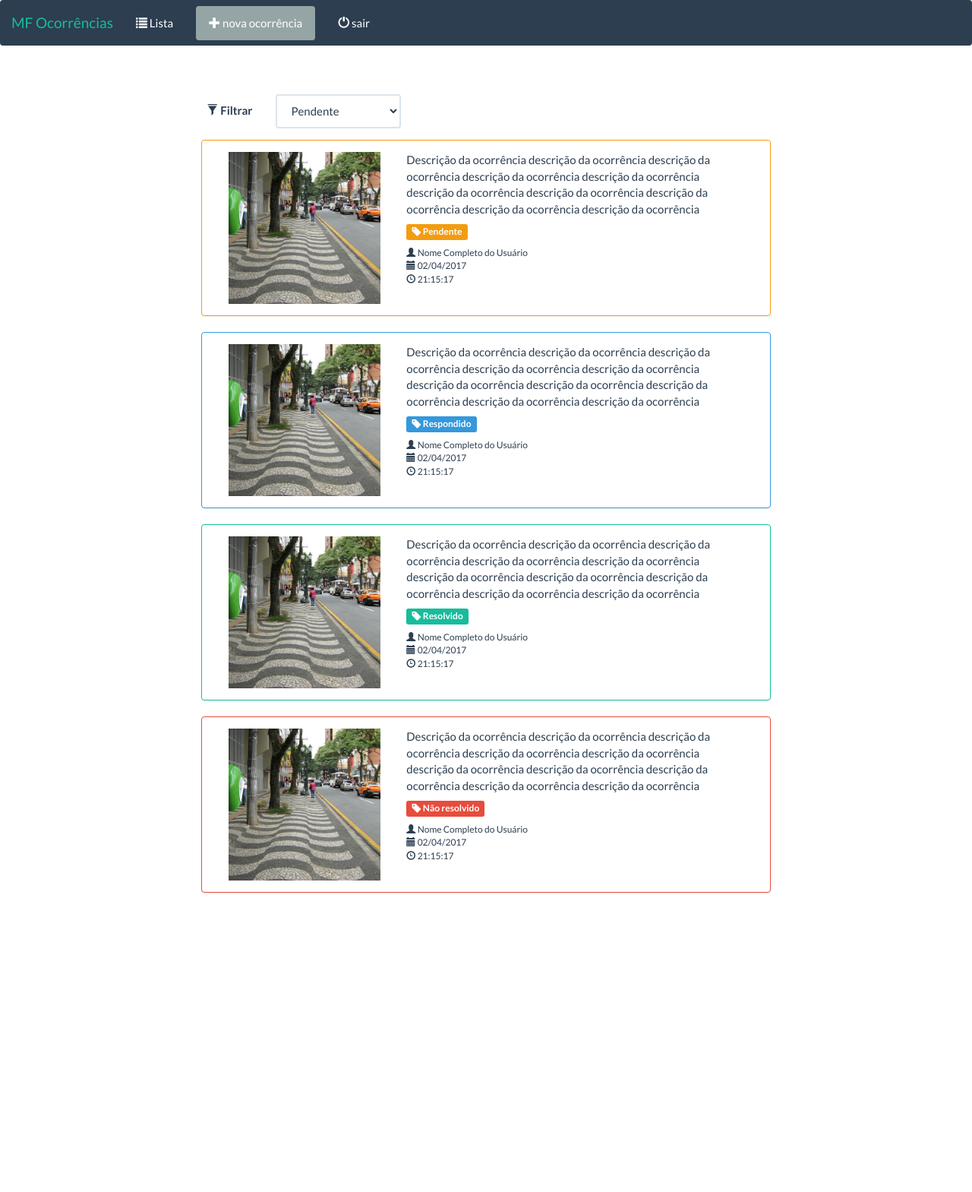
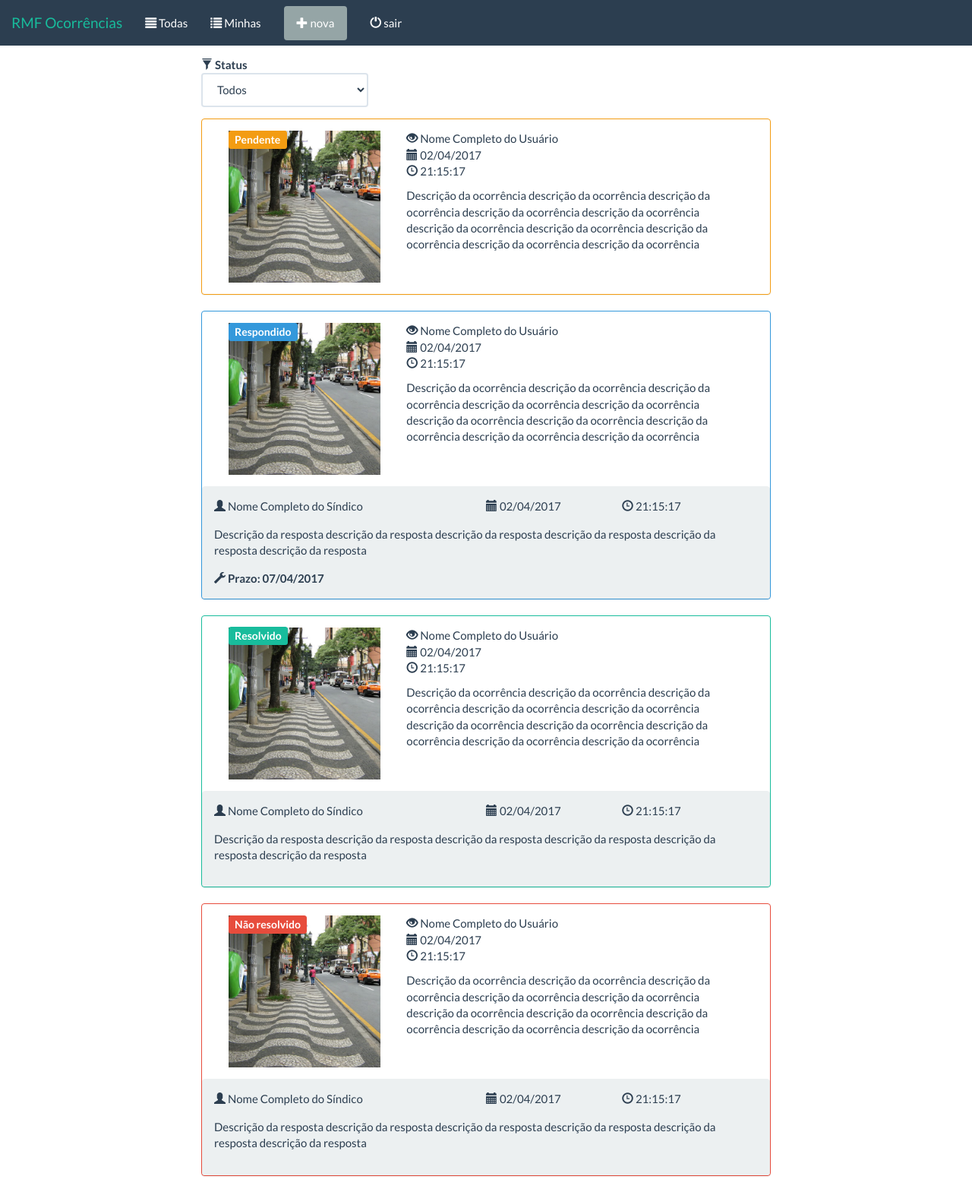
Before and after one commit to brunohpmarques/rmfocorrencias, a PHP site: page / in a window 1280 px wide. Shown: the whole page at 76% size. Before the commit the page ends 1175 px from the top, so only its background shows below. Run offline with PHP 8.4, Linux system fonts and the light colour scheme.

Commit message:
Reestruturação do layout; Modals;

```diff
--- a/assets/css/app.css
+++ b/assets/css/app.css
@@ -1,3 +1,12 @@
+@media (max-width: 1125px){
+	.img-ocorrencia{
+		margin-bottom: 10px !important;
+	}
+	.container{
+		margin-top: 75px !important;
+	}
+}
+
 body{
 	background-color: #ffffff;
 }
@@ -20,9 +29,50 @@ body{
 }
 
 .label{
-	font-size: 12px;
+	font-size: 14px;
 }
 
-.panel-desc{
-	font-size: 12px;
+.panel{
+	cursor: pointer;
 }
+
+.panel-warning:hover{
+	background-color: #FEF4E7;
+}
+
+.panel-info:hover{
+	background-color: #E7F1FE;
+}
+
+.panel-success:hover{
+	background-color: #E7FEE8;
+}
+
+.panel-danger:hover{
+	background-color: #FEE7E7;
+}
+
+.panel-resp{
+	float: left;
+	margin: 15px -30px -15px -30px;
+	background-color: #ecf0f1;
+}
+
+.panel-resp-desc{
+	margin-top: 15px;
+	margin-bottom: 15px;
+}
+
+.panel-resp-info, .panel-resp-desc{
+	padding: 0px;
+}
+
+#modal-img, .modal-dialog{
+	max-width: 100%;
+	max-height: 100%;
+}
+
+.modal-backdrop.in {
+    opacity: 0.8;
+    filter: alpha(opacity=50);
+}
--- /dev/null
+++ b/assets/js/app.js
@@ -0,0 +1,19 @@
+var ocrModal = null;
+
+$(document).ready(function(){
+	ocrModal = $('#myModal');
+
+	$('.showModal').on('click', function(){
+		var modalStatus = $(ocrModal.find('#modal-status')[0]);
+		var currentStatus = $($(this).find('.label')[0]).clone();
+		var modalImg = $(ocrModal.find('#modal-img')[0]);
+		var currentImg = $($(this).find('.img-ocorrencia')[0]).clone();
+
+		modalStatus.html(currentStatus);
+		modalImg.attr('src', $(currentImg).css('background-image')
+			.replace('url(','').replace(')','').replace(/\"/gi, ""));
+
+		ocrModal.show();
+	});
+
+});
--- a/head.php
+++ b/head.php
@@ -7,3 +7,4 @@
 
 <script src="assets/js/jquery-3.2.0.min.js"></script>
 <script src="assets/js/bootstrap.min.js"></script>
+<script src="assets/js/app.js"></script>
--- a/header.php
+++ b/header.php
@@ -5,7 +5,7 @@ if(isset($_GET['pg'])){
 }
 ?>
 <header>
-	<nav class="navbar navbar-default">
+	<nav class="navbar navbar-default navbar-fixed-top">
 	  <div class="container-fluid">
 	    <div class="navbar-header">
 	      <button type="button" class="navbar-toggle collapsed" data-toggle="collapse" data-target="#bs-example-navbar-collapse-1">
@@ -14,16 +14,17 @@ if(isset($_GET['pg'])){
 	        <span class="icon-bar"></span>
 	        <span class="icon-bar"></span>
 	      </button>
-	      <span class="navbar-brand">MF Ocorrências</span>
+	      <span class="navbar-brand">RMF Ocorrências</span>
 	    </div>
 
 	    <div class="collapse navbar-collapse" id="bs-example-navbar-collapse-1">
 	      <ul class="nav navbar-nav">
-	        <li <? if(isset($pg) && $pg==0){ ?>class="active"<? } ?>><a href="index.php"><span class="glyphicon glyphicon-list" aria-hidden="true"></span> Lista</a></li>
+	        <li <? if(isset($pg) && $pg==0){ ?>class="active"<? } ?>><a href="index.php?ocr=all"><span class="glyphicon glyphicon-align-justify" aria-hidden="true"></span> Todas</a></li>
+	        <li <? if(isset($pg) && $pg==1){ ?>class="active"<? } ?>><a href="index.php?ocr=my"><span class="glyphicon glyphicon-list" aria-hidden="true"></span> Minhas</a></li>
 	      </ul>
 
 	      <div class="navbar-form navbar-left">
-	        <a href="new.php" class="btn btn-default"><span class="glyphicon glyphicon-plus" aria-hidden="true"></span> nova ocorrência</a>
+	        <a href="new.php" class="btn btn-default"><span class="glyphicon glyphicon-plus" aria-hidden="true"></span> nova</a>
 	      </div>
 
 	      <ul class="nav navbar-nav navbar-left">
--- a/index.php
+++ b/index.php
@@ -10,19 +10,18 @@
 		<div class="container">
 
 			<div class="row">
-				<div class="col-sm-6 col-sm-offset-2">
+				<div class="col-md-8 col-md-offset-2">
 					<form class="form-horizontal">
   						<fieldset>
-							<div class="form-group">
-						      <label for="select" class="col-lg-2 control-label"><span class="glyphicon glyphicon-filter" aria-hidden="true"></span> Filtrar</label>
-						      <div class="col-lg-4">
+							<div class="form-group col-lg-4">
+						      <label for="select" class="control-label"><span class="glyphicon glyphicon-filter" aria-hidden="true"></span> Status</label>
 						        <select class="form-control" id="select">
-						          <option>Pendente</option>
-						          <option>Respondido</option>
-						          <option>Resolvido</option>
-						          <option>Não Resolvido</option>
+						          <option>Todos</option>
+						          <option>Pendentes</option>
+						          <option>Respondidos</option>
+						          <option>Resolvidos</option>
+						          <option>Não Resolvidos</option>
 						        </select>
-						      </div>
 						    </div>
 						</fieldset>
 					</form>
@@ -30,12 +29,21 @@
 			</div>
 
 			<div class="row">
-				<div class="col-sm-8 col-sm-offset-2">
+				<div class="col-md-8 col-md-offset-2">
 
-					<div class="panel panel-warning">
+					<div class="panel panel-warning showModal" data-toggle="modal" data-target="#myModal">
 					  <div class="panel-body">
 					  	<div class="col-lg-4">
-					  		<div class="img-ocorrencia" style="background-image: url(assets/img/rua.jpg)"></div>
+					  		<div class="img-ocorrencia" style="background-image: url(assets/img/rua.jpg)">
+					  			<p><span class="label label-warning">Pendente</span></p>
+					  		</div>
+					  	</div>
+					  	<div class="col-lg-4 panel-desc">
+							<p>
+							<span class="glyphicon glyphicon-eye-open" aria-hidden="true"></span> Nome Completo do Usuário<br/>
+							<span class="glyphicon glyphicon-calendar" aria-hidden="true"></span> 02/04/2017<br/>
+							<span class="glyphicon glyphicon-time" aria-hidden="true"></span> 21:15:17
+							</p>
 					  	</div>
 					  	<div class="col-lg-8">
 					  		<p>
@@ -43,21 +51,22 @@
 					  		descrição da ocorrência descrição da ocorrência
 					  		</p>
 					  	</div>
+					  </div>
+					</div>
+
+					<div class="panel panel-info showModal" data-toggle="modal" data-target="#myModal">
+					  <div class="panel-body">
+					  	<div class="col-lg-4">
+					  		<div class="img-ocorrencia" style="background-image: url(assets/img/rua.jpg)">
+					  			<p><span class="label label-info">Respondido</span></p>
+					  		</div>
+					  	</div>
 					  	<div class="col-lg-4 panel-desc">
-					  		<p><span class="label label-warning"><span class="glyphicon glyphicon-tag" aria-hidden="true"></span> Pendente</span></p>
 					  		<p>
-						  	<span class="glyphicon glyphicon-user" aria-hidden="true"></span> Nome Completo do Usuário<br/>
+						  	<span class="glyphicon glyphicon-eye-open" aria-hidden="true"></span> Nome Completo do Usuário<br/>
 						  	<span class="glyphicon glyphicon-calendar" aria-hidden="true"></span> 02/04/2017<br/>
 						  	<span class="glyphicon glyphicon-time" aria-hidden="true"></span> 21:15:17
 						  	</p>
-					  	</div>
-					  </div>
-					</div>
-
-					<div class="panel panel-info">
-					  <div class="panel-body">
-					  	<div class="col-lg-4">
-					  		<div class="img-ocorrencia" style="background-image: url(assets/img/rua.jpg)"></div>
 					  	</div>
 					  	<div class="col-lg-8">
 					  		<p>
@@ -65,21 +74,42 @@
 					  		descrição da ocorrência descrição da ocorrência
 					  		</p>
 					  	</div>
-					  	<div class="col-lg-4 panel-desc">
-					  		<p><span class="label label-info"><span class="glyphicon glyphicon-tag" aria-hidden="true"></span> Respondido</span></p>
-					  		<p>
-						  	<span class="glyphicon glyphicon-user" aria-hidden="true"></span> Nome Completo do Usuário<br/>
-						  	<span class="glyphicon glyphicon-calendar" aria-hidden="true"></span> 02/04/2017<br/>
-						  	<span class="glyphicon glyphicon-time" aria-hidden="true"></span> 21:15:17
-						  	</p>
+					  	<div class="col-lg-12">
+					  		<div class="panel panel-default panel-resp">
+					  			<div class="panel-body">
+					  				<div class="col-md-6 panel-resp-info">
+									  	<span class="glyphicon glyphicon-user" aria-hidden="true"></span> Nome Completo do Síndico
+					  				</div>
+					  				<div class="col-md-3 panel-resp-info">
+					  					<span class="glyphicon glyphicon-calendar" aria-hidden="true"></span> 02/04/2017
+					  				</div>
+					  				<div class="col-md-3 panel-resp-info">
+					  					<span class="glyphicon glyphicon-time" aria-hidden="true"></span> 21:15:17
+					  				</div>
+					  				<div class="col-md-12 panel-resp-desc">
+					  					Descrição da resposta descrição da resposta descrição da resposta descrição da resposta descrição da resposta descrição da resposta
+					  				</div>
+					  				<div class="col-lg-12 panel-resp-info"><span class="glyphicon glyphicon-wrench" aria-hidden="true"></span> <strong>Prazo: 07/04/2017</strong>
+					  				</div>
+					  			</div>
+					  		</div>
 					  	</div>
 					  </div>
 					</div>
 
-					<div class="panel panel-success">
+					<div class="panel panel-success showModal" data-toggle="modal" data-target="#myModal">
 					  <div class="panel-body">
 					  	<div class="col-lg-4">
-					  		<div class="img-ocorrencia" style="background-image: url(assets/img/rua.jpg)"></div>
+					  		<div class="img-ocorrencia" style="background-image: url(assets/img/rua.jpg)">
+					  			<p><span class="label label-success">Resolvido</span></p>
+					  		</div>
+					  	</div>
+					  	<div class="col-lg-4 panel-desc">
+					  		<p>
+						  	<span class="glyphicon glyphicon-eye-open" aria-hidden="true"></span> Nome Completo do Usuário<br/>
+						  	<span class="glyphicon glyphicon-calendar" aria-hidden="true"></span> 02/04/2017<br/>
+						  	<span class="glyphicon glyphicon-time" aria-hidden="true"></span> 21:15:17
+						  	</p>
 					  	</div>
 					  	<div class="col-lg-8">
 					  		<p>
@@ -87,21 +117,40 @@
 					  		descrição da ocorrência descrição da ocorrência
 					  		</p>
 					  	</div>
-					  	<div class="col-lg-4 panel-desc">
-					  		<p><span class="label label-success"><span class="glyphicon glyphicon-tag" aria-hidden="true"></span> Resolvido</span></p>
-					  		<p>
-						  	<span class="glyphicon glyphicon-user" aria-hidden="true"></span> Nome Completo do Usuário<br/>
-						  	<span class="glyphicon glyphicon-calendar" aria-hidden="true"></span> 02/04/2017<br/>
-						  	<span class="glyphicon glyphicon-time" aria-hidden="true"></span> 21:15:17
-						  	</p>
+					  	<div class="col-lg-12">
+					  		<div class="panel panel-default panel-resp">
+					  			<div class="panel-body">
+					  				<div class="col-md-6 panel-resp-info">
+									  	<span class="glyphicon glyphicon-user" aria-hidden="true"></span> Nome Completo do Síndico
+					  				</div>
+					  				<div class="col-md-3 panel-resp-info">
+					  					<span class="glyphicon glyphicon-calendar" aria-hidden="true"></span> 02/04/2017
+					  				</div>
+					  				<div class="col-md-3 panel-resp-info">
+					  					<span class="glyphicon glyphicon-time" aria-hidden="true"></span> 21:15:17
+					  				</div>
+					  				<div class="col-md-12 panel-resp-desc">
+					  					Descrição da resposta descrição da resposta descrição da resposta descrição da resposta descrição da resposta descrição da resposta
+					  				</div>
+					  			</div>
+					  		</div>
 					  	</div>
 					  </div>
 					</div>
 
-					<div class="panel panel-danger">
+					<div class="panel panel-danger showModal" data-toggle="modal" data-target="#myModal">
 					  <div class="panel-body">
 					  	<div class="col-lg-4">
-					  		<div class="img-ocorrencia" style="background-image: url(assets/img/rua.jpg)"></div>
+					  		<div class="img-ocorrencia" style="background-image: url(assets/img/rua.jpg)">
+					  			<p><span class="label label-danger">Não resolvido</span></p>
+					  		</div>
+					  	</div>
+					  	<div class="col-lg-4 panel-desc">
+					  		<p>
+						  	<span class="glyphicon glyphicon-eye-open" aria-hidden="true"></span> Nome Completo do Usuário<br/>
+						  	<span class="glyphicon glyphicon-calendar" aria-hidden="true"></span> 02/04/2017<br/>
+						  	<span class="glyphicon glyphicon-time" aria-hidden="true"></span> 21:15:17
+						  	</p>
 					  	</div>
 					  	<div class="col-lg-8">
 					  		<p>
@@ -109,13 +158,23 @@
 					  		descrição da ocorrência descrição da ocorrência
 					  		</p>
 					  	</div>
-					  	<div class="col-lg-4 panel-desc">
-					  		<p><span class="label label-danger"><span class="glyphicon glyphicon-tag" aria-hidden="true"></span> Não resolvido</span></p>
-					  		<p>
-						  	<span class="glyphicon glyphicon-user" aria-hidden="true"></span> Nome Completo do Usuário<br/>
-						  	<span class="glyphicon glyphicon-calendar" aria-hidden="true"></span> 02/04/2017<br/>
-						  	<span class="glyphicon glyphicon-time" aria-hidden="true"></span> 21:15:17
-						  	</p>
+					  	<div class="col-lg-12">
+					  		<div class="panel panel-default panel-resp">
+					  			<div class="panel-body">
+					  				<div class="col-md-6 panel-resp-info">
+									  	<span class="glyphicon glyphicon-user" aria-hidden="true"></span> Nome Completo do Síndico
+					  				</div>
+					  				<div class="col-md-3 panel-resp-info">
+					  					<span class="glyphicon glyphicon-calendar" aria-hidden="true"></span> 02/04/2017
+					  				</div>
+					  				<div class="col-md-3 panel-resp-info">
+					  					<span class="glyphicon glyphicon-time" aria-hidden="true"></span> 21:15:17
+					  				</div>
+					  				<div class="col-md-12 panel-resp-desc">
+					  					Descrição da resposta descrição da resposta descrição da resposta descrição da resposta descrição da resposta descrição da resposta
+					  				</div>
+					  			</div>
+					  		</div>
 					  	</div>
 					  </div>
 					</div>
@@ -124,5 +183,23 @@
 
 		</div>
 	</div>
+
+	<!-- Modal -->
+	<div id="myModal" class="modal fade" role="dialog">
+	  <div class="modal-dialog">
+
+	    <!-- Modal content-->
+	    <div class="modal-content">
+	      <div class="modal-header">
+	      	<span id="modal-status"></span>
+	        <button type="button" class="close" data-dismiss="modal">&times;</button>
+	      </div>
+	      <div class="modal-body">
+	        <img id="modal-img" src="">
+	      </div>
+	    </div>
+
+	  </div>
+	</div>
 </body>
 </html>
```
Also changed, not shown: nav.php (deleted).
